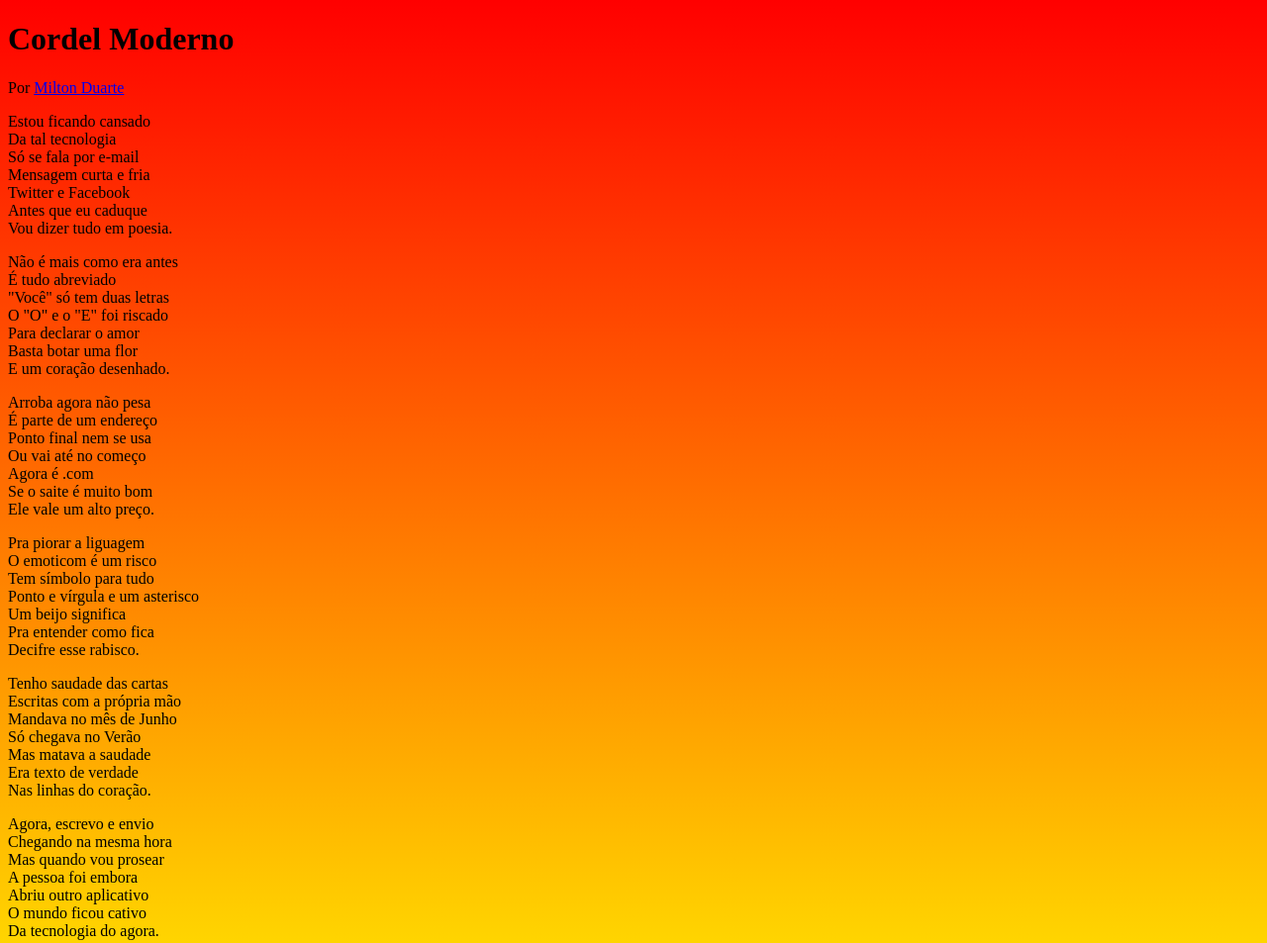
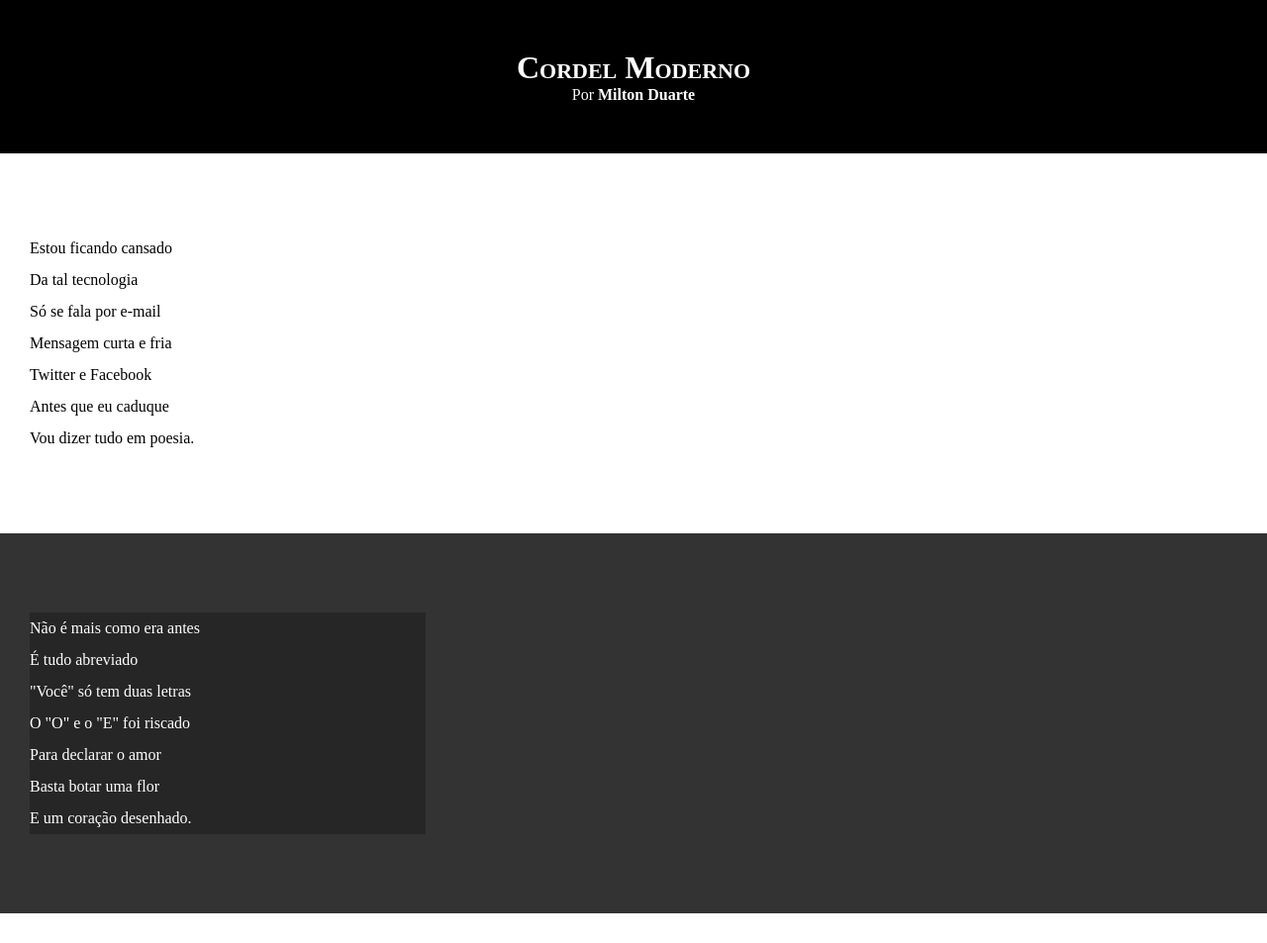
Before and after one commit to Leomagnom/HTML-CSS, a plain HTML site: page desafios/d012/index.html in a window 1280 px wide. Shown: the top 953 px of the page at 99% size. Drawn offline with Linux system fonts and the light colour scheme.

Commit message:
atualizei o desafio 012

```diff
--- a/desafios/d012/estilo/style.css
+++ b/desafios/d012/estilo/style.css
@@ -1,5 +1,64 @@
 @charset "UTF-8";
 
-body{
-   background: linear-gradient(red,yellow);
+*{
+   margin: 0px;
+   padding: 0px;
 }
+
+html, body {
+   min-height: 100vh;
+   background-color: darkgray;
+}
+
+header {
+   background-color: black;
+   color: white;
+   text-align: center;
+
+}
+
+header > h1 {
+   padding-top: 50px;
+   font-variant: small-caps;
+}
+
+   header > p {
+    padding-bottom: 50px;
+   }
+   a {
+      color: white;
+      text-decoration: none;
+      font-weight: bolder;
+   }
+   a:hover {
+      text-decoration: underline;
+   }
+
+   section {
+      padding-top: 10vh;
+      padding-bottom: 10vh;
+      line-height: 2em;
+      padding-left: 30px;
+   }
+
+   section.normal {
+      background-color:white;
+      color: black;
+   }
+
+   section.imagem {
+      background-color: rgb(51, 51, 51);
+      color: white;
+   }
+
+   section.imagem > p {
+      width: 400px;
+     background-color: rgba(0, 0, 0, 0.253);
+   }
+
+   footer {
+      background-color: black;
+      color: white;
+      text-align: center;
+     padding: 10px;
+   }
--- a/desafios/d012/index.html
+++ b/desafios/d012/index.html
@@ -14,7 +14,7 @@
 
         </header>
 
-        <section>
+        <section class="normal">
             <p>
                 Estou ficando cansado <br>
                 Da tal tecnologia <br>
@@ -26,7 +26,7 @@
             </p>
         </section>
 
-        <section>
+        <section class="imagem">
             <p>
                 Não é mais como era antes <br>
                 É tudo abreviado <br>
@@ -38,7 +38,7 @@
             </p>
         </section>
 
-        <section>
+        <section class="normal">
            <p>
                 Arroba agora não pesa <br>
                 É parte de um endereço <br>
@@ -61,7 +61,7 @@
 
        </section>
 
-       <section>
+       <section class="imagem">
            <p>
                 Tenho saudade das cartas <br>
                 Escritas com a própria mão <br>
@@ -73,7 +73,7 @@
            </p>
         </section>
 
-        <section>
+        <section class="normal">
            <p>
                 Agora, escrevo e envio <br>
                 Chegando na mesma hora <br>
```
